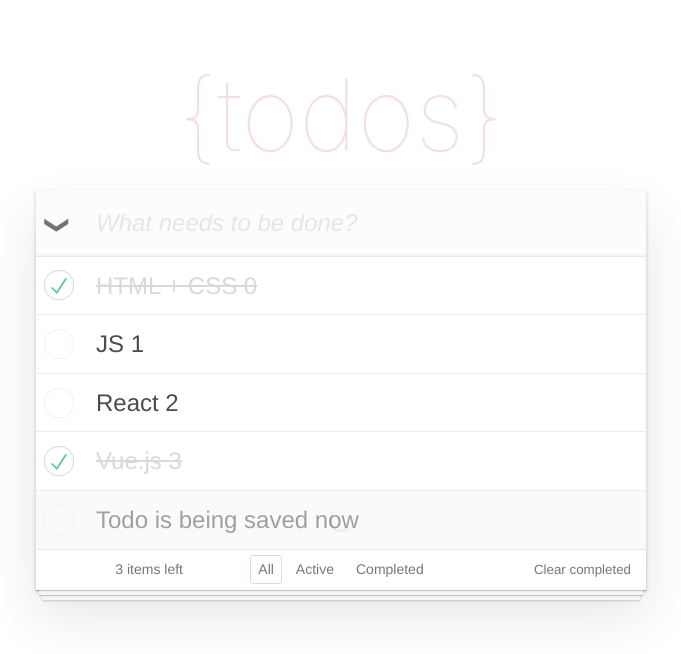
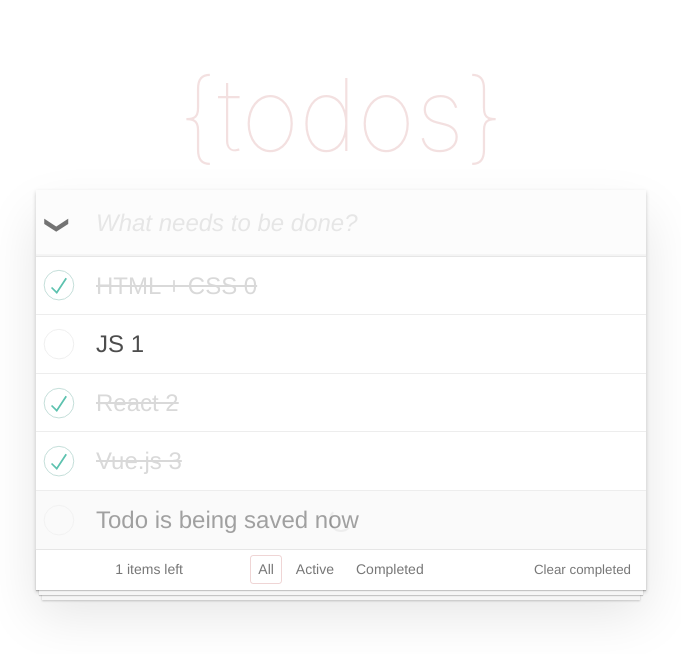
Before and after one commit to taraselnik/vue-todo-app, a Vue app: page / in a window 1280 px wide. Shown: the top 654 px of the page, without its empty margins (299-980 px from the left). Built offline with nearby package versions, Linux system fonts and the light colour scheme.

Commit message:
clearbutton and check everything button

```diff
--- a/src/App.vue
+++ b/src/App.vue
@@ -8,6 +8,14 @@ export default {
   },
   mounted() {
     console.log(this.todos)
+  },
+  computed: {
+    countActiveTodos() {
+      return this.todos.filter(todo => !todo.completed).length
+    },
+    countCompletedTodos() {
+      return this.todos.filter(todo => todo.completed).length
+    }
   }
 }
 </script>
@@ -18,7 +26,9 @@ export default {
 
     <div class="todoapp__content">
       <header class="todoapp__header">
-        <button class="todoapp__toggle-all active"></button>
+        <button class="todoapp__toggle-all"
+        :class="{active: countActiveTodos}"
+        ></button>
 
         <form>
           <input type="text" class="todoapp__new-todo" placeholder="What needs to be done?" />
@@ -75,7 +85,7 @@ export default {
       </section>
 
       <footer class="todoapp__footer">
-        <span class="todo-count"> 3 items left </span>
+        <span class="todo-count"> {{countActiveTodos}} items left </span>
 
         <nav class="filter">
           <a href="#/" class="filter__link selected"> All </a>
@@ -85,7 +95,7 @@ export default {
           <a href="#/completed" class="filter__link"> Completed </a>
         </nav>
 
-        <button class="todoapp__clear-completed">Clear completed</button>
+        <button class="todoapp__clear-completed" v-if="countCompletedTodos > 0">Clear completed</button>
       </footer>
     </div>
 
--- a/src/data/todos.ts
+++ b/src/data/todos.ts
@@ -1,6 +1,6 @@
 export default [
   { id: 1, title: 'HTML + CSS', completed: true },
   { id: 2, title: 'JS', completed: false },
-  { id: 3, title: 'React', completed: false },
+  { id: 3, title: 'React', completed: true },
   { id: 4, title: 'Vue.js', completed: true },
 ];
```
